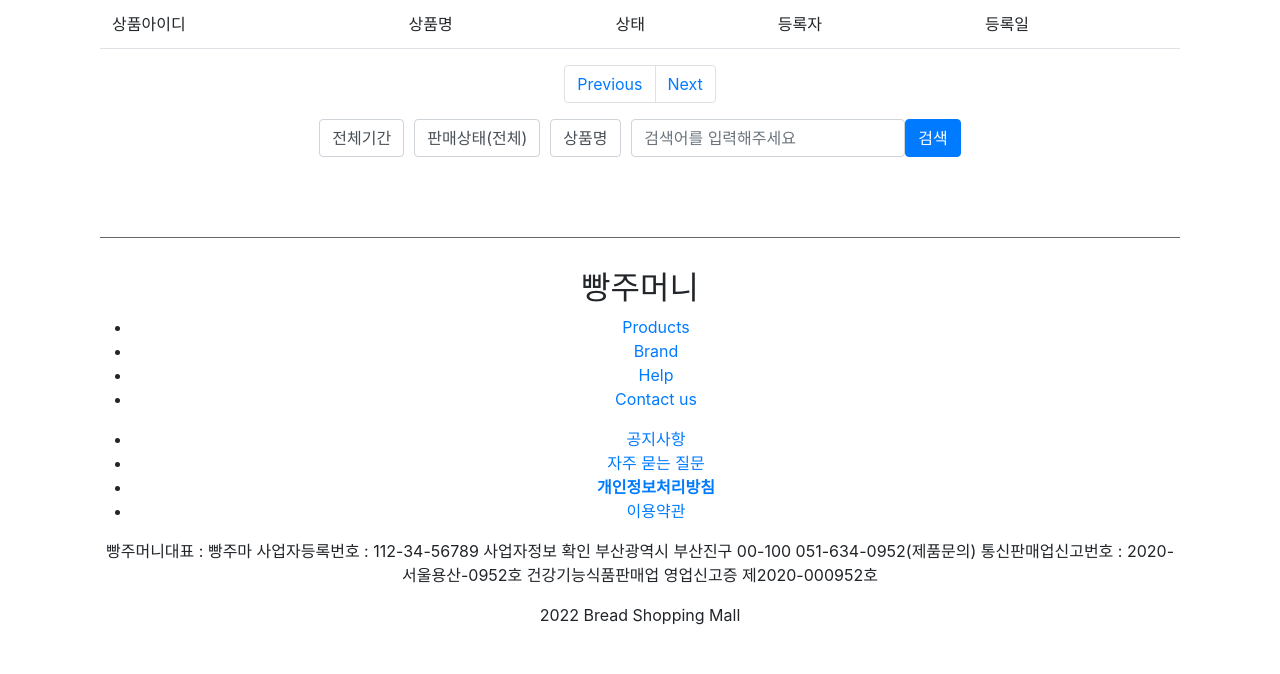
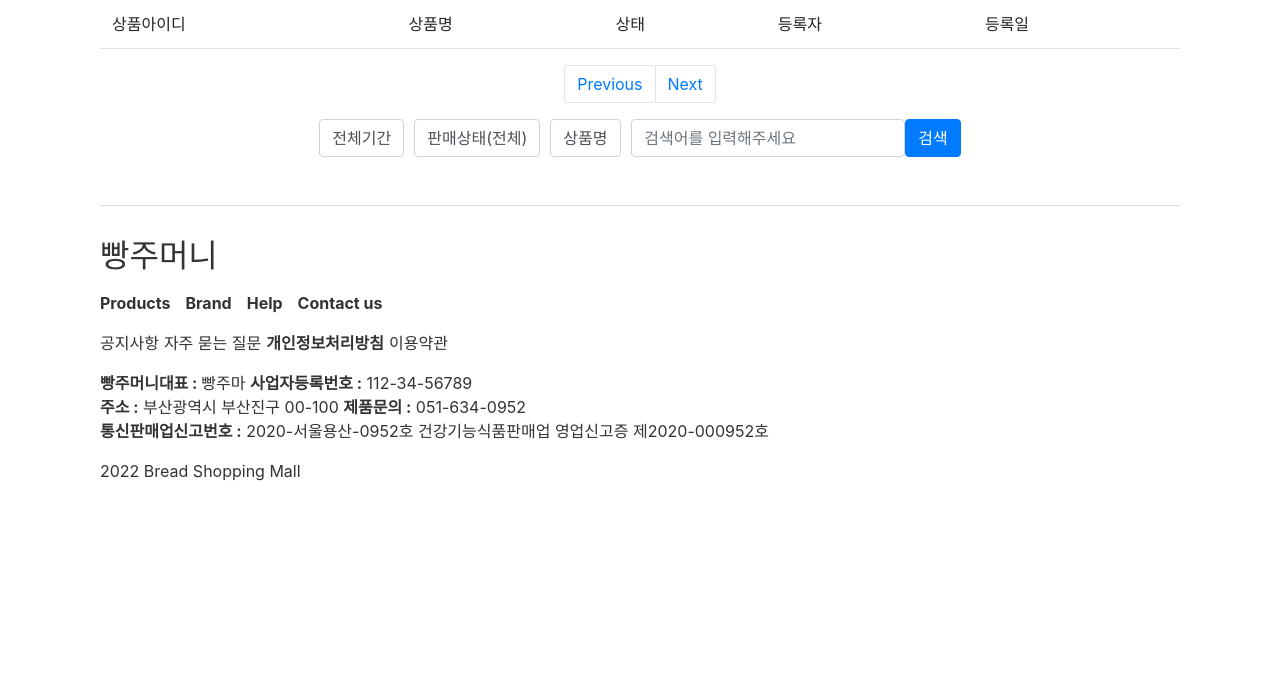
Before and after one commit to dpfah/TeamProject, a Spring app: page /item/itemMng in a window 1280 px wide. Shown: the part 126-800 px from the top of the page. Run offline with Thymeleaf, Linux system fonts and the light colour scheme; the template is opened without the code that fills it, so the values that code supplies are empty; some of the project's set-up classes (security, data sources, template engines, error pages and the like) are left out, and stand-ins take their place; some libraries are stand-ins or nearby versions.

Commit message:
footer , css 수정

```diff
--- a/shop-master/src/main/resources/static/css/layout1.css
+++ b/shop-master/src/main/resources/static/css/layout1.css
@@ -9,7 +9,7 @@ body {
     min-height: 100%;
 }
 .footer {
-    position: absolute;
+    position: relative;
     left: 0;
     right: 0;
     bottom: 0;
--- a/shop-master/src/main/resources/static/css/main_styles.css
+++ b/shop-master/src/main/resources/static/css/main_styles.css
@@ -34,6 +34,24 @@
 }
 
 .footer{
-	border-top: 1px solid #666;
+	border-top: 1px solid #ddd;
+	text-align: left;
+	color:#333
 }
-.footerMenu li{}
+.footer li{
+	text-decoration: none;
+	display:inline-block;
+	float:left;
+	padding-right:5px;
+}
+.footer li a{
+	color:#333;
+}
+.footer ul{
+	display: -webkit-box;
+	    padding: 0;
+}
+.footerMenu li{
+	padding-right:15px;
+	font-weight: bold;
+}
--- a/shop-master/src/main/resources/templates/fragments/footer.html
+++ b/shop-master/src/main/resources/templates/fragments/footer.html
@@ -1,9 +1,9 @@
 <!DOCTYPE html>
 <html xmlns:th="http://www.thymeleaf.org">
-    <div class="footer" th:fragment="footer">
-        <footer class="page-footer font-small cyan darken-3">
-            <div class="footer-copyright text-center py-3">
-            	<h2>빵주머니</h2>
+    <div class="footer mt-5" th:fragment="footer">
+        <footer class="page-footer font-small darken-3">
+            <div class="footer-copyright py-3">
+            	<h2 class="mb-3">빵주머니</h2>
             	<ul class="footerMenu">
             		<li><a href="#">Products</a></li>
 					<li><a href="#">Brand</a></li>
@@ -16,10 +16,10 @@
 					<li><a href="#"><strong>개인정보처리방침</strong></a></li>
 					<li><a href="#">이용약관</a></li>
             	</ul>
-            	<p>빵주머니대표 : 빵주마 사업자등록번호 : 112-34-56789 사업자정보 확인
-					부산광역시 부산진구 00-100 051-634-0952(제품문의)
-					통신판매업신고번호 : 2020-서울용산-0952호 건강기능식품판매업 영업신고증 제2020-000952호</p>
-                <p>2022 Bread Shopping Mall</p>
+            	<p class="text-break"><strong>빵주머니대표 : </strong> 빵주마 <strong>사업자등록번호 :</strong> 112-34-56789 <br>
+            		<strong>주소 :</strong> 부산광역시 부산진구 00-100 <strong>제품문의 :</strong> 051-634-0952<br>
+					<strong>통신판매업신고번호 :</strong> 2020-서울용산-0952호 건강기능식품판매업 영업신고증 제2020-000952호</p>
+                <p class="small-font">2022 Bread Shopping Mall</p>
             </div>
         </footer>
     </div>
```
